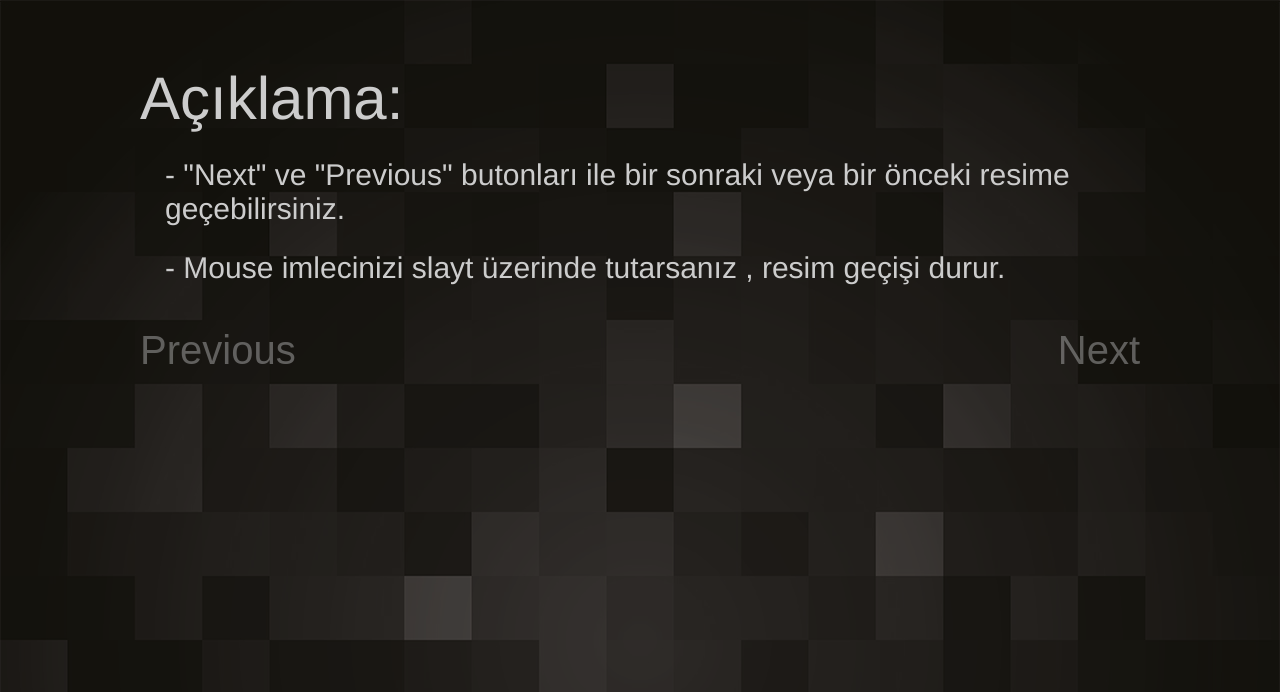
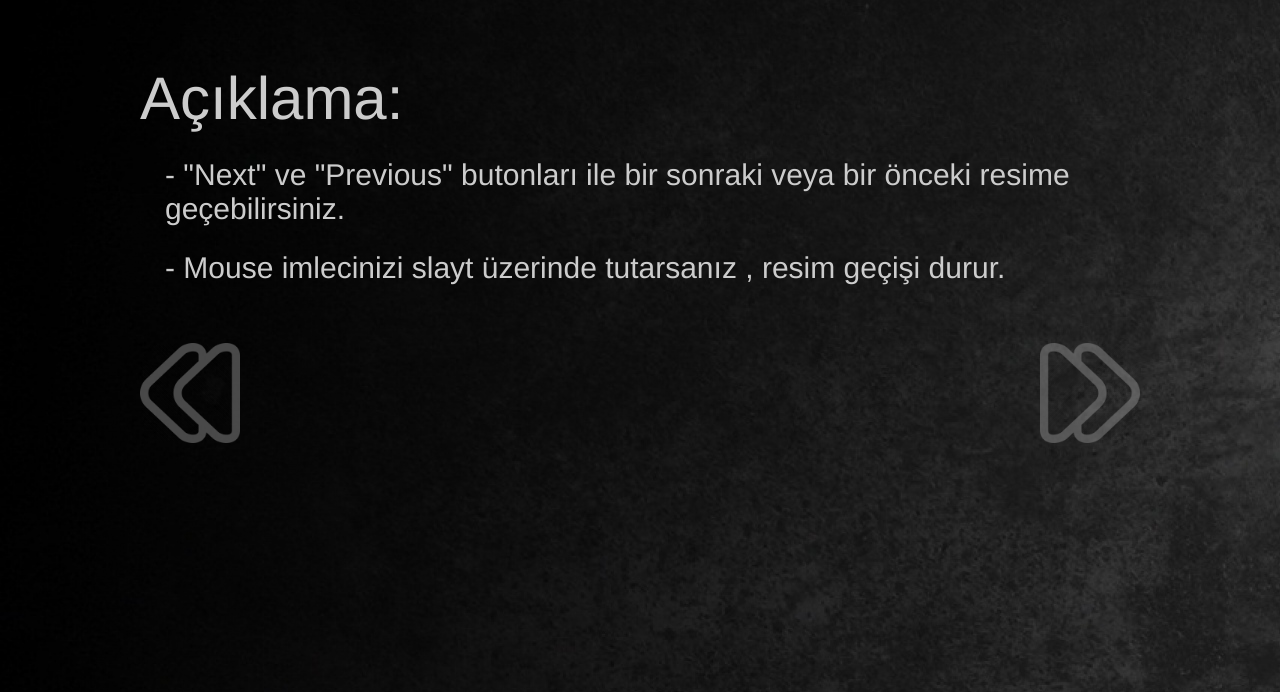
Before and after one commit to ErenKilincarslan/sliderWidget, a PHP site: page /slider.php in a window 1280 px wide. Shown: the top 692 px of the page. Run offline with PHP 8.4, Linux system fonts and the light colour scheme; the visitor is signed in with stand-in values (Sample User, id 1); some libraries are stand-ins or nearby versions.

Commit message:
Add files via upload

```diff
--- a/index.php
+++ b/index.php
@@ -23,13 +23,13 @@
 </div>
 <div id="index">
     <div class="ana" id="i">
-        <button class="arti">Alan Ekle</button>
+        <button class="arti"><img src="image/plus.png" style="width:75px; height=75px; float: left;" />Alan Ekle<img src="image/plus.png" style="width:75px; height=75px; float: right; " /></button>
         <!--  Target vermeyi unutmaayın.Veriyi ajaxla yollar sonuçları belirlediğimiz iframeye yollar. -->
         <form action="upload.php" method="post" enctype="multipart/form-data" id="yukle" target="iframe">
             <div class="iler">
                 <div class="i_ana"> <input id="dosya" type="file" name="resim[]" />    <div class="eksi">Alanı Kaldır</div>   </div>
             </div>
-            <input id="yukleButon" type="submit" class="buton" value="Yükle" />
+            <input id="yukleButon" type="submit" class="buton" value="Yükle">
         </form>
     </div>
 
@@ -38,7 +38,7 @@
     <div id="slaytButon">
         <iframe src="" frameborder="0" id="iframe" name="iframe"></iframe>
 
-        <a href="slider.php"><input type="button" id="butonSlayt"  name="slaytButton" value="Slayt Yap"></a>
+        <a href="slider.php"><button id="butonSlayt"><img src="image/play.png" style="width:75px; height=75px; float: left; " />Slayt Yap<img src="image/play.png" style="width:75px; height=75px; float: right; " /></button></a>
     </div>
 </div>
 </body>
--- a/slider.php
+++ b/slider.php
@@ -35,8 +35,8 @@
             </ul>
         </div>
         <div class="sliderButton">
-            <a href="#" class="previous">Previous</a>
-            <a href="#" class="next">Next</a>
+            <a href="#" class="previous"><img src="image/previous.png" style="width:100px; height=100px;"></a>
+            <a href="#" class="next"><img src="image/next.png" style="width:100px; height=100px; "></a>
         </div>
     </div>
 </div>
--- a/style.css
+++ b/style.css
@@ -1,7 +1,7 @@
 body {
     padding: 5%;
     background: #1d1f20;
-    background-image: url("1.png");
+    background-image: url("image/2.jpg");
 }
 
 #progress {
@@ -54,28 +54,28 @@ ul{
 
 }
 .previous {
+    margin-top: 15px;
     font: 40px Sans-serif;
-    color: #aaa;
     float: left;
     opacity: 0.5;
 }
 .previous:hover {
     font: 60px Sans-serif;
-    color: #ddd;
+    color: #fff;
     opacity: 1;
 }
 .previous:active {
     color: #F44336;
 }
 .next {
+    margin-top: 15px;
     font: 40px Sans-serif;
-    color: #aaa;
     float: right;
     opacity: 0.5;
 }
 .next:hover {
     font: 60px Sans-serif;
-    color: #ddd;
+    color: #fff;
     opacity: 1;
 }
 .next:active {
--- a/upload.css
+++ b/upload.css
@@ -1,7 +1,7 @@
 body {
     padding: 1%;
     background: #1d1f20;
-    background-image: url("1.png");
+    background-image: url("image/2.jpg");
 }
 #index {
     margin: auto;
@@ -38,11 +38,11 @@ body {
     color: white;
 }
 .eksi {
-    font-size: xx-large;
     margin: 2% 0% 2% 40%;
     background-color: #ccc;
     width: 170px;
     border-radius: 5px;
+    font: 32px sans-serif;
 }
 .eksi:hover {
     background-color: #FF1744;
```
Also changed, not shown: image/2.jpg (added), image/next.png (added), image/play.png (added), image/plus.png (added), image/previous.png (added).
